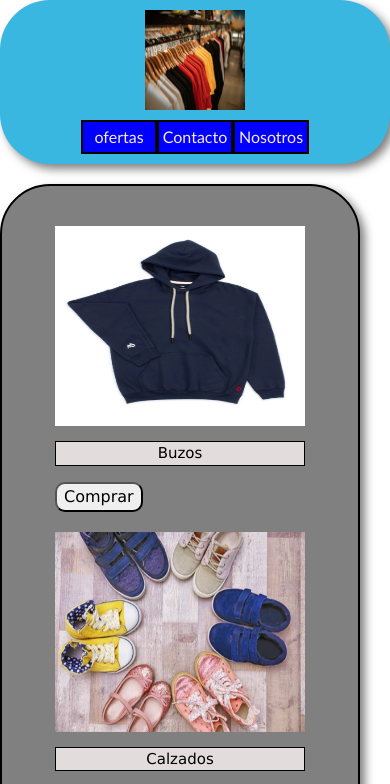
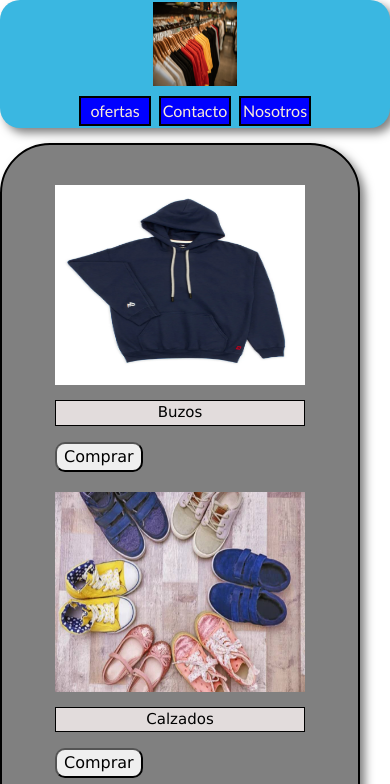
Before and after one commit to LucasZales/Mcg-indumentarias, a plain HTML site: page assets/pages/tienda.html in a window 390 px wide. Shown: the top 784 px of the page. Drawn offline with nearby package versions, Linux system fonts and the light colour scheme.

Commit message:
nuevo responsive y agregue grids

```diff
--- a/assets/pages/tienda.html
+++ b/assets/pages/tienda.html
@@ -28,7 +28,7 @@
     </ul>
         </nav>
     </header>
-    <main class="main-tienda">
+    <main>
         <ul class="ul">
             <li>
                 <img src="../img/buzos.jpeg" alt="Buzos" title="Buzos" class="logo">
--- a/assets/styles/styles.css
+++ b/assets/styles/styles.css
@@ -11,11 +11,13 @@
     position: sticky;
     top: 0px;
     font-family: Arial, Helvetica, sans-serif;
+    display: flex;
+    flex-flow: column;
     justify-content: space-around;
     background-color: rgb(58, 183, 225);
     padding: 10px;
     width: 100%;
-    border-radius: 50px;
+    border-radius: 20px;
     box-shadow: 5px 5px 10px rgba(0,0,0,0.5);
     z-index: 10;
 }
@@ -132,8 +134,9 @@
 
 
 .ul{
-    display: flex;
-    flex-flow: row wrap;
+    display: grid;
+    grid-template-columns: repeat(4, 1fr);
+    grid-template-rows: 1fr ;
     list-style: none;
     font-family: 'Lucida Sans', 'Lucida Sans Regular', 'Lucida Grande', 'Lucida Sans Unicode', Geneva, Verdana, sans-serif;
     justify-content: space-around;
@@ -166,6 +169,9 @@
     border: solid black 1px;
     background-color: rgb(226, 220, 220);
     margin-top: 15px;
+    gap: 10px;
+    height: 3vh;
+    width: 40vh;
 }
 /*sobre nosotros*/
 .sobre{
@@ -232,6 +238,7 @@
         display: flex;
         justify-content: center;
         align-items: center;
+        padding: 2px;
     h1{
         display: none;
     }
@@ -239,16 +246,18 @@
         display: block;
         margin-left: auto;
         margin-right: auto;
-        width: 100px;
-        height: 100px;
+        width: 10vh;
+        height: 10vh;
     }
     .menu{
         width: 5vw;
         height: auto;
-        padding: 3px 36px;
+        padding: 1px 34px;
         display: flex;
         justify-content: center;
-        align-items: center;
+    }
+    ul{
+        gap: 8px;
     }
     }
     /* INDEX RESPONSIVE */
@@ -295,6 +304,7 @@
 /* CONTACTO RESPONSIVE */
 @media (max-width: 430px) {
     form{
+        margin-top: 15px;
         width: 200px;
         height: 780px;
         background-color: brown;
@@ -316,11 +326,12 @@
 /* TIENDA RESPONSIVE */
 @media (max-width: 430px) {
     .ul{
+        margin-top: 15px;
         gap: 20px;
         width: 360px;
-        display: flex;
-        justify-content: center;
-        align-items: center;
+        display: grid;
+        grid-template-columns: repeat(1, 1fr);
+        justify-items: center;
     }
     .logo{
         height: 200px;
@@ -333,10 +344,15 @@
         background-color: rgb(56, 49, 49);
         color: antiquewhite;
     }
+    #id{
+        height: 3vh;
+        width: 250px;
+    }
 }
 /* OFERTAS DEL MES REPONSIVE */
 @media (max-width: 430px) {
     .ul-ofertas{
+        margin-top: 15px;
         gap: 20px;
         width: 360px;
         display: flex;
@@ -351,11 +367,11 @@
 /* SOBRE NOSOTROS RESPONSIVE */
 @media (max-width: 430px) {
     .imagen-sobre{
-        width: 250px;
-        height: 25vh;
+        width: 300px;
+        height: 30vh;
     }
     .sobre{
-        margin-top: 20px;
+        margin-top: 15px;
         display: flex;
         flex-direction: column;
         align-items: center;
```
Also changed, not shown: index.html (+1 -0 lines).
